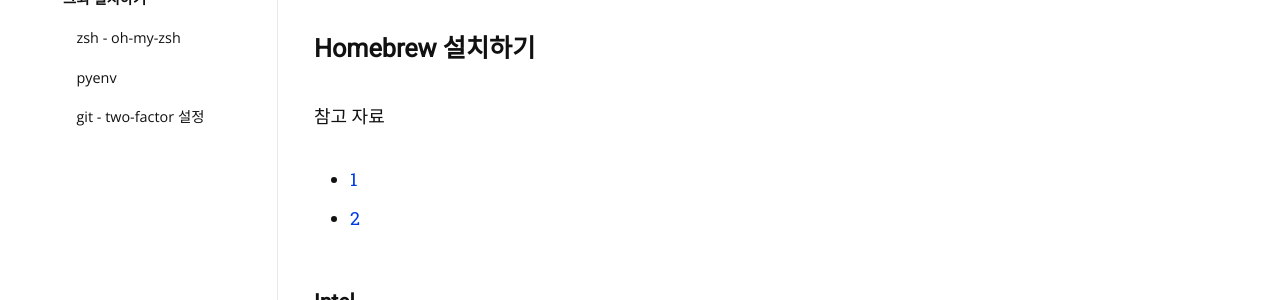
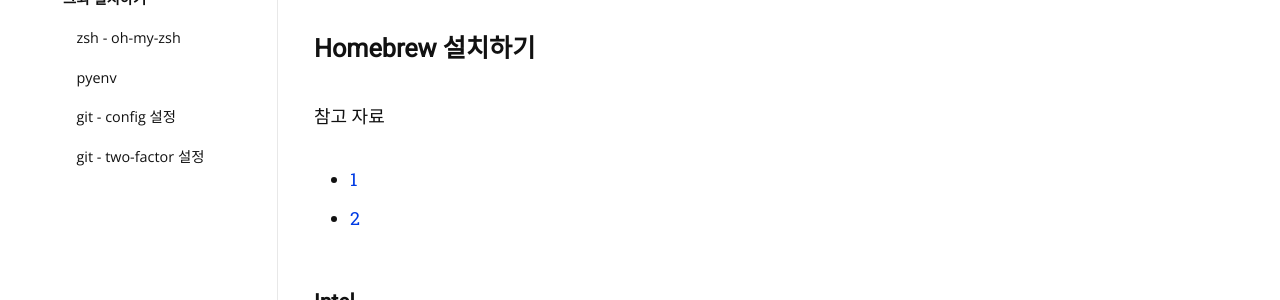
Before and after one commit to zivong/jekyll-theme-hamilton, a Jekyll site: the page built from _posts/2021-03-04-Setting-M1-Mac.md, in a window 1280 px wide. Shown: the part 440-740 px from the top of the page. Built offline with Jekyll 4.4.1, drawn with Linux system fonts in a browser that asks for light colours; nearby versions of some CDN libraries; some web fonts are replaced; comment, search, counter and statistics services are not loaded.

Commit message:
Update git-config

````diff
--- a/_posts/2021-03-04-Setting-M1-Mac.md
+++ b/_posts/2021-03-04-Setting-M1-Mac.md
@@ -175,6 +175,13 @@ pyenv install --patch 3.8.6 <<(curl -sSL https://raw.githubusercontent.com/Homeb
 pyenv virtualenv 3.8.6 env
 ```
 
+### git - config 설정
+
+```zsh
+git config --global user.name "LEEMINJOO"
+git config --global user.email "leeminjoo@example.com"
+```
+
 ### git - two-factor 설정
 
 [참고 자료](https://docs.github.com/en/github/authenticating-to-github/adding-a-new-ssh-key-to-your-github-account)
````
